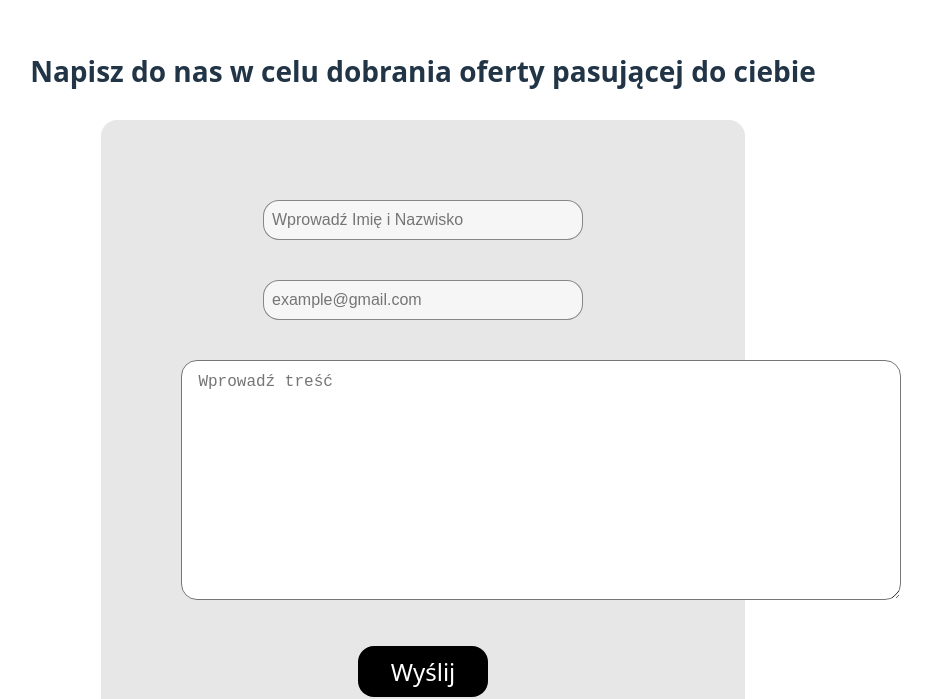
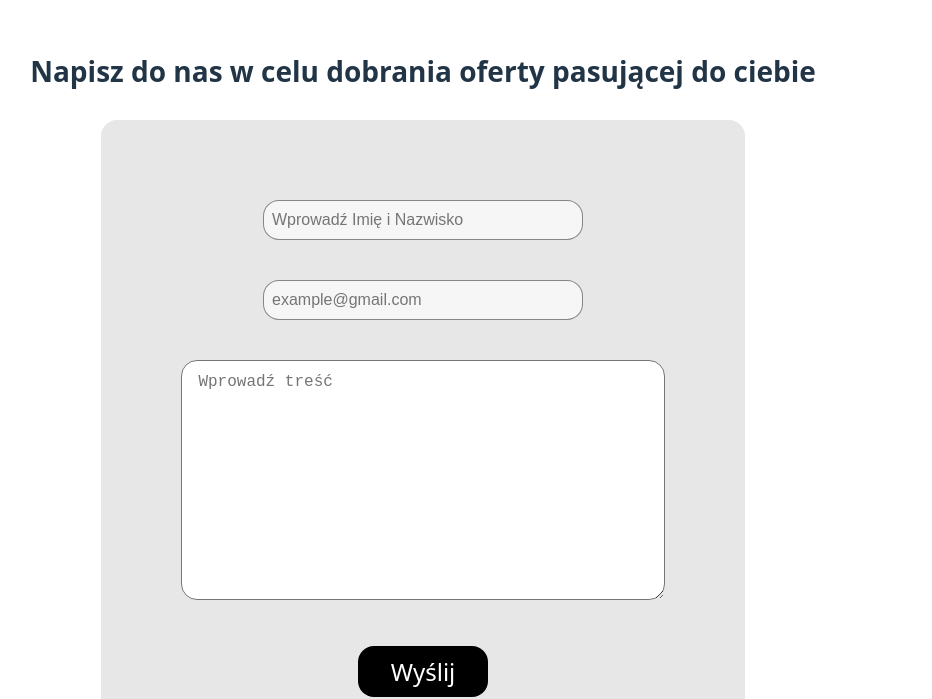
Before and after one commit to ZK-Developement/ZK-Dev-Web, a React (Vite) app: page / in a window 1280 px wide. Shown: the part 6756-7455 px from the top of the page, without its empty margins (217-1149 px from the left). Built offline with nearby package versions, Linux system fonts and the light colour scheme.

Commit message:
Update index.css

```diff
--- a/src/index.css
+++ b/src/index.css
@@ -830,7 +830,7 @@ footer
 {
   background-color: white;
   font-size: 2vh;
-  width: 90vh;
+  width: 100%;
   height: 30vh;
   border-radius: 2vh;
   padding: 1.5vh 2vh 1.5vh 2vh;
```
